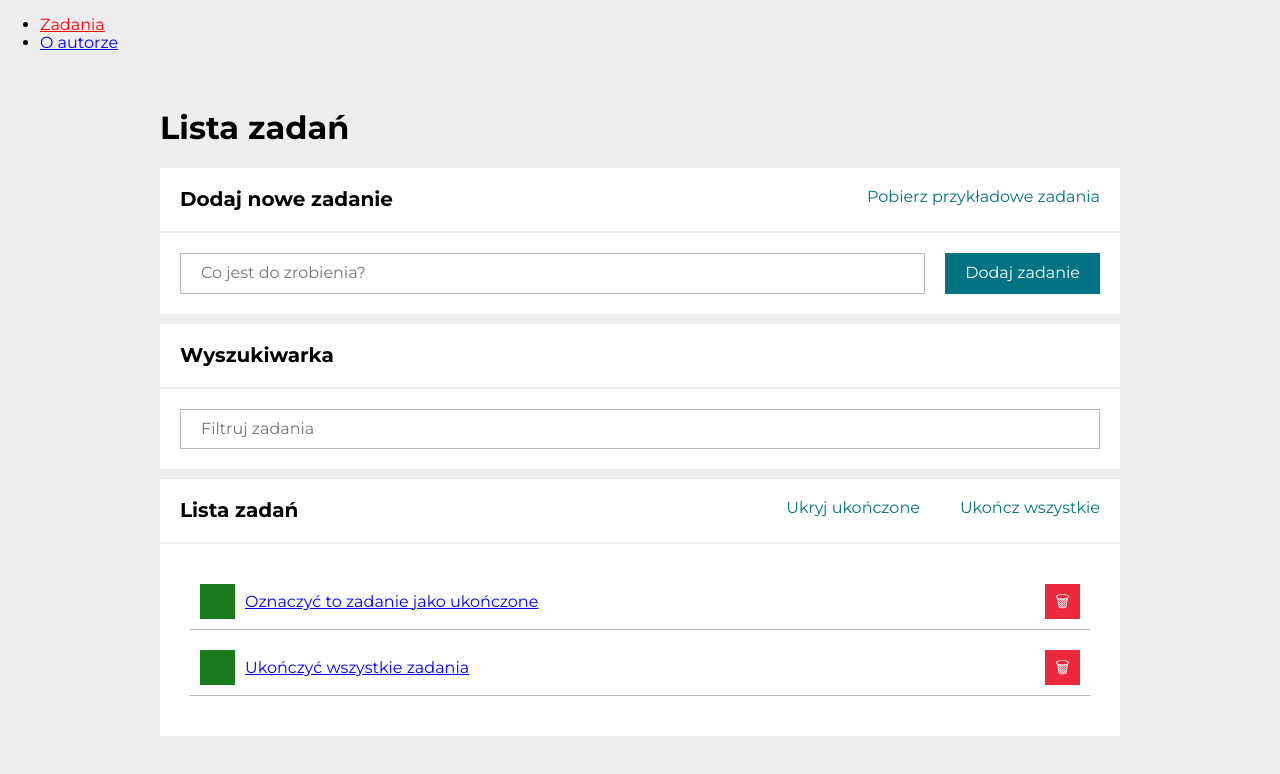
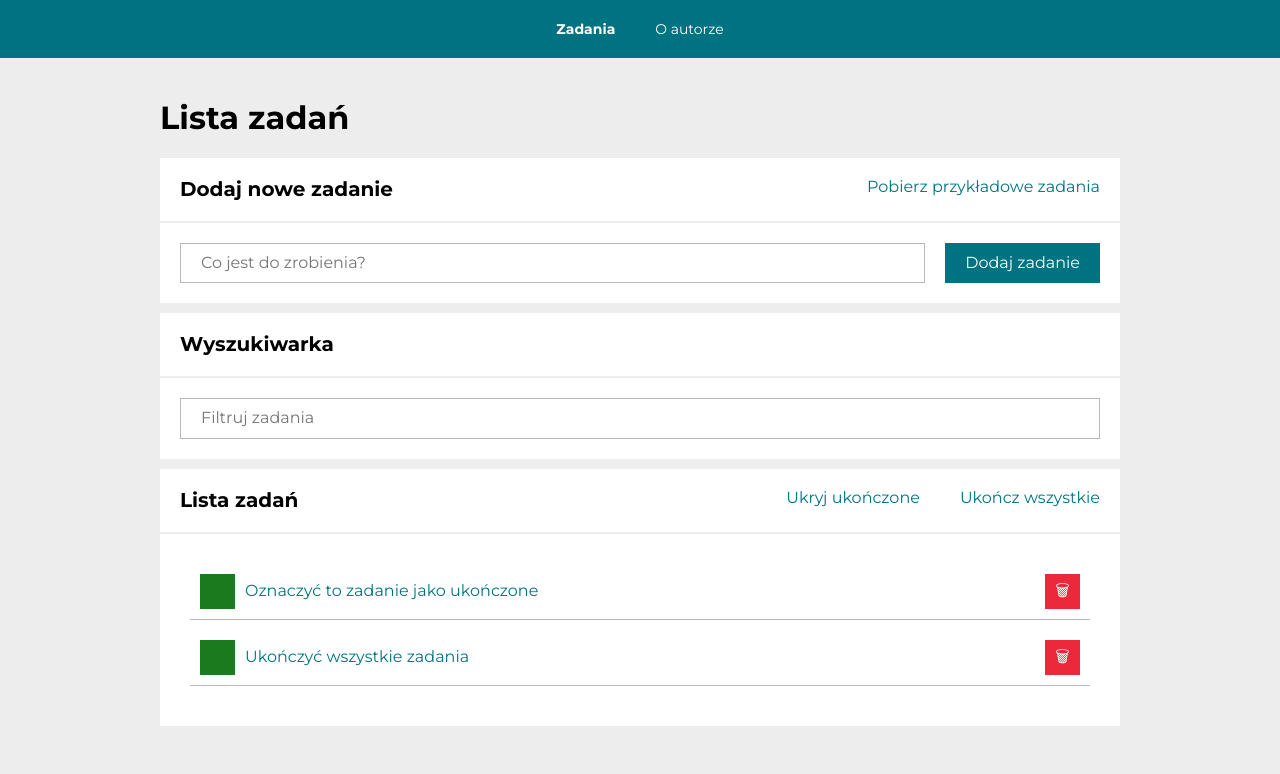
Before and after one commit to KaniewskiSoftware/todos-list-react, a React (Create React App) app: page /#/zadania in a window 1280 px wide. Both pictures are taken after a click on the button "Pobierz przykładowe zadania". Shown: the top 774 px of the page. Built offline with nearby package versions, Linux system fonts and the light colour scheme.

Commit message:
new content styles added

```diff
--- a/src/App.js
+++ b/src/App.js
@@ -1,5 +1,5 @@
 import { HashRouter, Switch, Route, Redirect } from "react-router-dom";
-import { StyledNavLink } from "./styled";
+import { StyledNavList, StyledNavLink } from "./styled";
 import TasksPage from "./features/tasks/TasksPage";
 import TaskPage from "./features/tasks/TaskPage";
 import AuthorPage from "./features/author/AuthorPage";
@@ -7,14 +7,14 @@
 const App = () => (
   <HashRouter basename="/todos-list-react">
     <nav>
-      <ul>
+      <StyledNavList>
         <li>
           <StyledNavLink to="/zadania">Zadania</StyledNavLink>
         </li>
         <li>
           <StyledNavLink to="/autor">O autorze</StyledNavLink>
         </li>
-      </ul>
+      </StyledNavList>
       <Switch>
         <Route path={"/zadania/:id"}>
           <TaskPage />
--- a/src/features/tasks/TasksPage/TaskList/index.js
+++ b/src/features/tasks/TasksPage/TaskList/index.js
@@ -1,5 +1,5 @@
 import { useSelector, useDispatch } from "react-redux";
-import { Link, useLocation } from "react-router-dom";
+import { useLocation } from "react-router-dom";
 import {
   toggleTaskDone,
   removeTask,
@@ -7,7 +7,7 @@
   selectTasksByQuery,
 } from "../../tasksSlice";
 import searchQueryParamName from "../searchQueryParamName";
-import { List, Item, Content, Button } from "./styled";
+import { List, Item, Content, Button, TaskLink } from "./styled";
 
 const TaskList = () => {
   const location = useLocation();
@@ -26,7 +26,7 @@
             {task.done ? "✔" : ""}
           </Button>
           <Content done={task.done}>
-            <Link to={`/zadania/${task.id}`}>{task.content}</Link>
+            <TaskLink to={`/zadania/${task.id}`}>{task.content}</TaskLink>
           </Content>
           <Button
             remove
--- a/src/features/tasks/TasksPage/TaskList/styled.js
+++ b/src/features/tasks/TasksPage/TaskList/styled.js
@@ -1,4 +1,5 @@
 import styled, { css } from "styled-components";
+import { Link } from "react-router-dom";
 
 export const List = styled.ul`
   margin: 0;
@@ -29,6 +30,19 @@
     css`
       text-decoration: line-through;
     `}
+`;
+
+export const TaskLink = styled(Link)`
+  text-decoration: none;
+  color: ${({ theme }) => theme.color.blueLagoon};
+
+  &:visited {
+    color: ${({ theme }) => theme.color.black};
+  }
+
+  &:hover {
+    filter: brightness(110%);
+  }
 `;
 
 export const Button = styled.button`
--- a/src/styled.js
+++ b/src/styled.js
@@ -1,8 +1,21 @@
 import { NavLink } from "react-router-dom";
 import styled from "styled-components";
 
+export const StyledNavList = styled.ul`
+  display: flex;
+  justify-content: center;
+  margin: 0;
+  padding: 20px;
+  list-style: none;
+  background-color: ${({theme}) => theme.color.blueLagoon};
+`;
+
 export const StyledNavLink = styled(NavLink)`
-&.active {
-    color:red;
-}
-`
+  padding: 20px;
+  font-size: 14px;
+  color: ${({theme}) => theme.color.white};
+  text-decoration: none;
+  &.active {
+    font-weight: bold;
+  }
+`;
```
